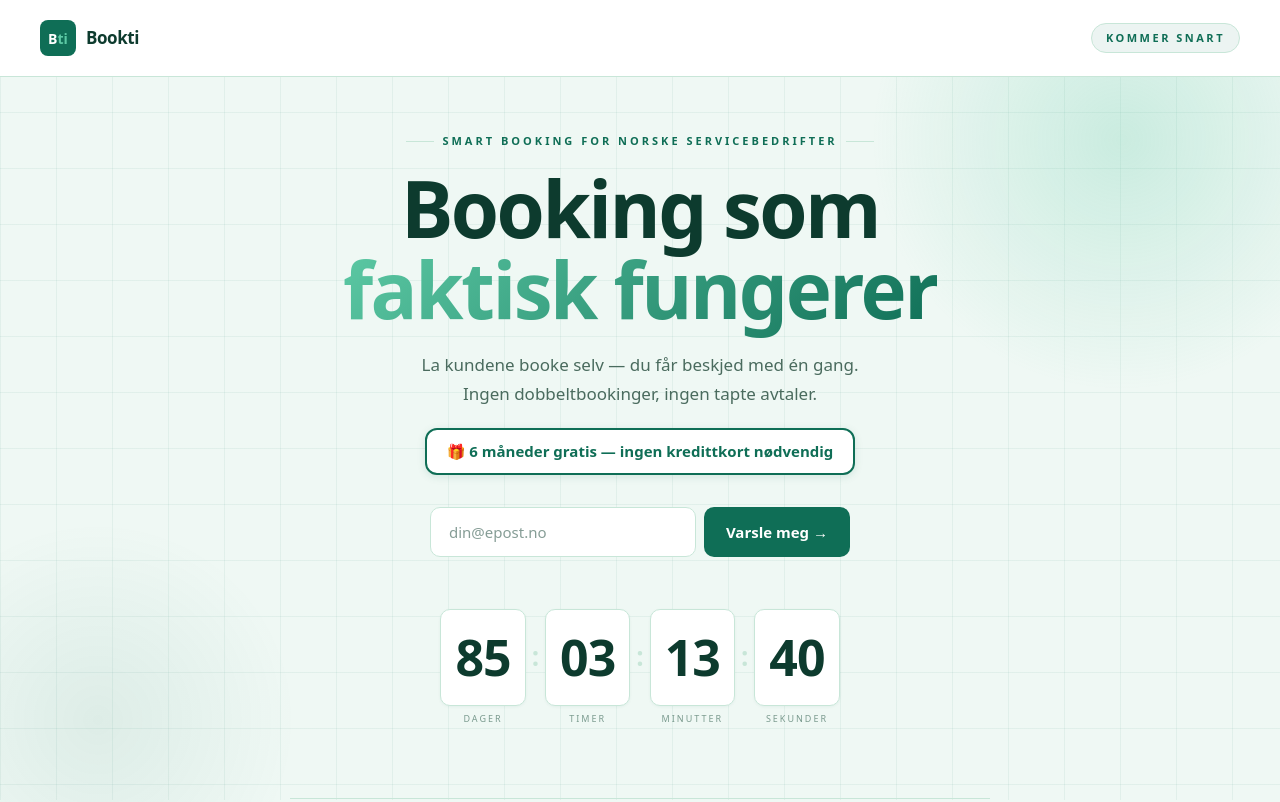
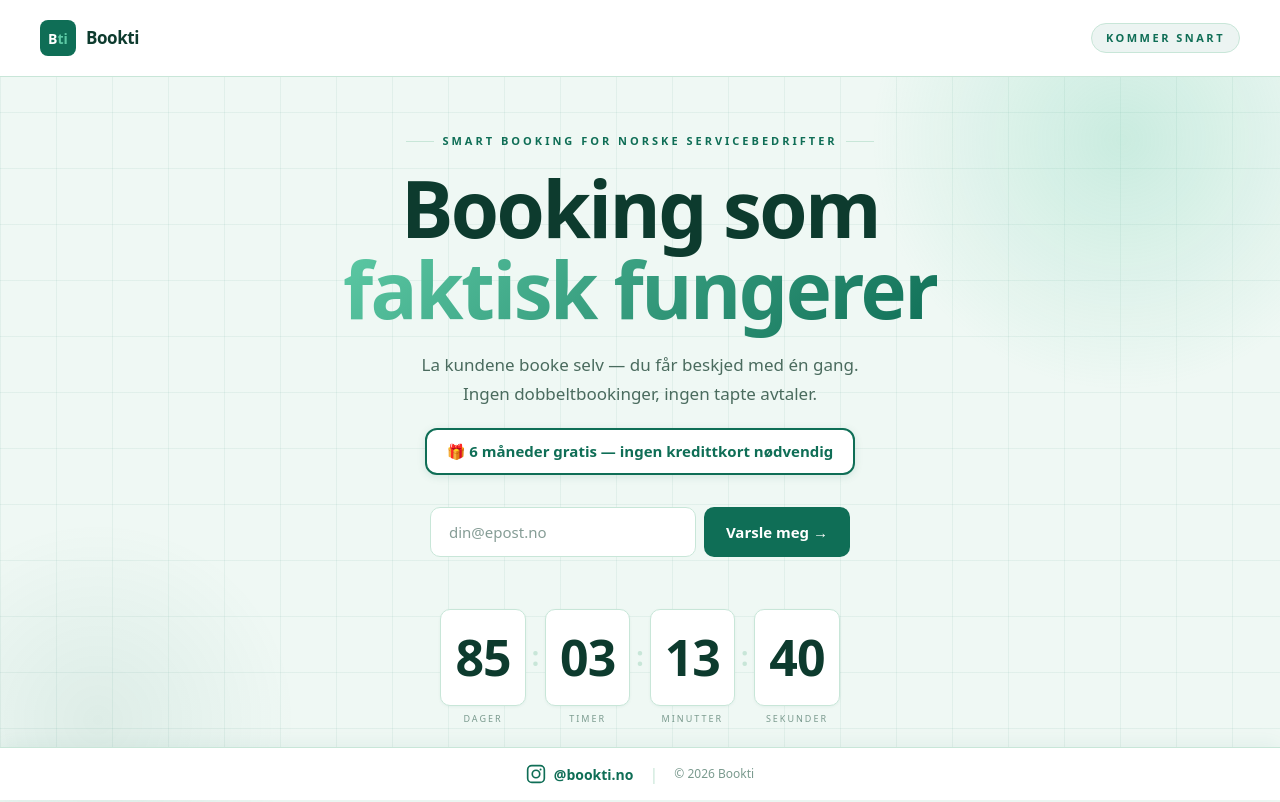
Before and after one commit to booktino/bookti, a Next.js app: page / in a window 1280 px wide. Shown: the top 802 px of the page. Built offline with nearby package versions, Linux system fonts and the light colour scheme.

Commit message:
Add fixed Instagram footer to coming soon page.
Co-authored-by: Cursor <cursoragent@cursor.com>

```diff
--- a/src/app/page.tsx
+++ b/src/app/page.tsx
@@ -226,10 +226,28 @@ export default function ComingSoon() {
           </a>
         </div>
 
-        <div style={{ textAlign:"center",marginTop:44,fontSize:12,color:C.faint,borderTop:`1px solid ${C.border}`,paddingTop:22 }}>
+        <div style={{ textAlign:"center",marginTop:44,fontSize:12,color:C.faint,borderTop:`1px solid ${C.border}`,paddingTop:22,paddingBottom:80 }}>
           © 2026 Bookti · Bergen, Norge · kontakt@bookti.no
         </div>
       </div>
+
+      <footer style={{ position:"fixed",bottom:0,left:0,right:0,zIndex:20,display:"flex",alignItems:"center",justifyContent:"center",gap:16,padding:"14px 24px",background:C.surface,borderTop:`1px solid ${C.border}`,boxShadow:"0 -4px 20px rgba(15,110,86,0.06)" }}>
+        <a
+          href="https://www.instagram.com/bookti.no/"
+          target="_blank"
+          rel="noopener noreferrer"
+          style={{ display:"inline-flex",alignItems:"center",gap:8,color:C.primary,fontSize:14,fontWeight:700,textDecoration:"none" }}
+        >
+          <svg width="20" height="20" viewBox="0 0 24 24" fill="none" aria-hidden="true">
+            <rect x="2" y="2" width="20" height="20" rx="5" stroke="#0F6E56" strokeWidth="2"/>
+            <circle cx="12" cy="12" r="4.5" stroke="#0F6E56" strokeWidth="2"/>
+            <circle cx="17.5" cy="6.5" r="1.2" fill="#0F6E56"/>
+          </svg>
+          @bookti.no
+        </a>
+        <span style={{ color:C.border }}>|</span>
+        <span style={{ fontSize:12,color:C.faint }}>© 2026 Bookti</span>
+      </footer>
     </main>
   );
 }
```
